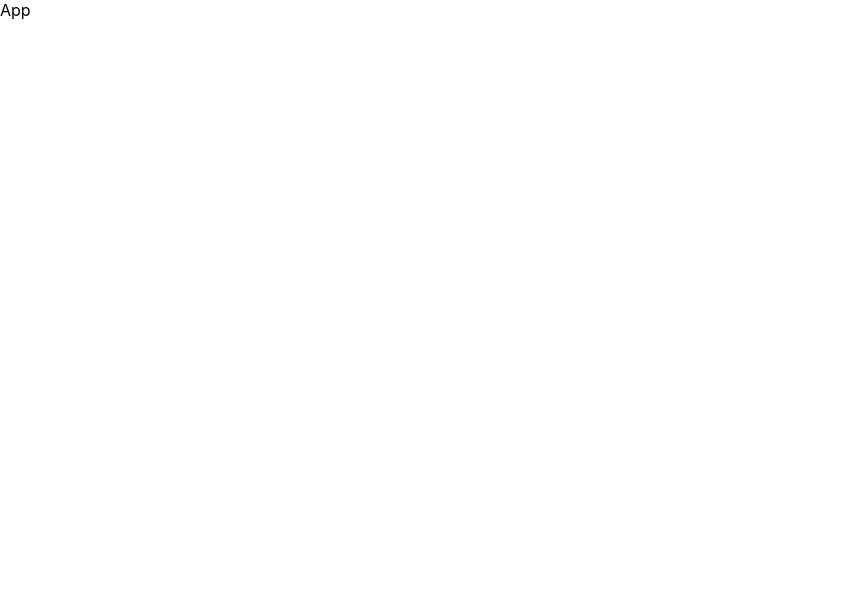
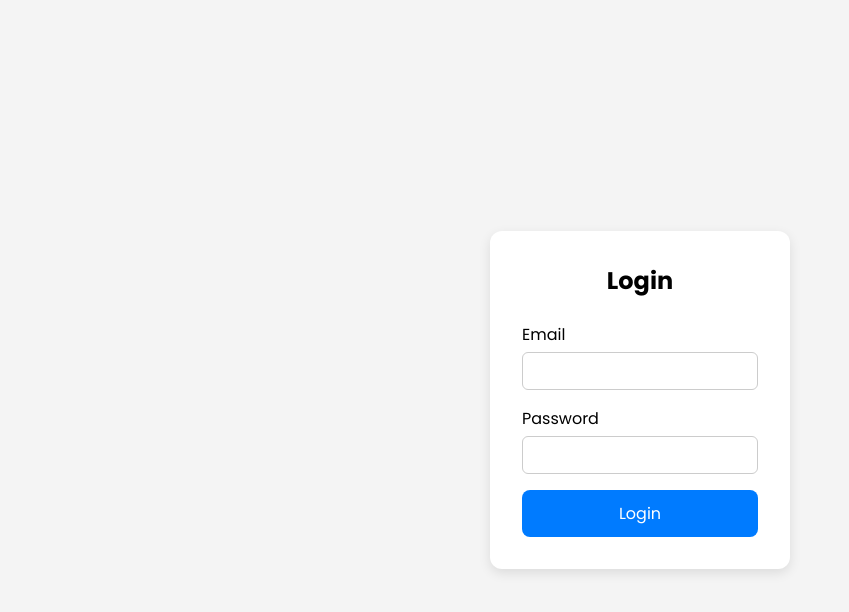
Before and after one commit to yuyao018/hiring-dashboard, a React (Create React App) app: page / in a window 1280 px wide. Shown: the top 612 px of the page, without its empty margins (0-849 px from the left). Built offline with nearby package versions, Linux system fonts and the light colour scheme.

Commit message:
Implement Login system

```diff
--- a/package.json
+++ b/package.json
@@ -7,8 +7,13 @@
     "@testing-library/jest-dom": "^6.8.0",
     "@testing-library/react": "^16.3.0",
     "@testing-library/user-event": "^13.5.0",
+    "axios": "^1.11.0",
+    "cors": "^2.8.5",
+    "multer": "^2.0.2",
+    "pg": "^8.16.3",
     "react": "^19.1.1",
     "react-dom": "^19.1.1",
+    "react-router-dom": "^7.8.1",
     "react-scripts": "5.0.1",
     "web-vitals": "^2.1.4"
   },
--- a/src/App.jsx
+++ b/src/App.jsx
@@ -1,9 +1,73 @@
-import React from 'react'
+import React, { useState } from "react";
+import axios from "axios";
+import { useNavigate } from "react-router-dom";
 
 const App = () => {
+  const [email, setEmail] = useState("");
+  const [password, setPassword] = useState("");
+  const [toast, setToast] = useState(""); // for custom prompt
+  const navigate = useNavigate();
+
+  const showToast = (msg) => {
+    setToast(msg);
+    setTimeout(() => setToast(""), 3000); // auto-hide after 3s
+  };
+
+  const handleSubmit = async (e) => {
+    e.preventDefault();
+    try {
+      const res = await axios.post("http://localhost:5000/login", {
+        email,
+        password,
+      });
+
+      if (res.data.success) {
+        showToast("✅ Login successful!");
+        setTimeout(() => navigate("/dashboard"), 1500); // redirect after 1.5s
+      } else {
+        showToast("❌ Invalid credentials");
+      }
+    } catch (err) {
+      console.error(err);
+      showToast("⚠️ Error connecting to server");
+    }
+  };
+
   return (
-    <div>App</div>
-  )
-}
+    <div className="loginContainer">
+      <form onSubmit={handleSubmit} className="form">
+        <h2 className="title">Login</h2>
 
-export default App
+        <div className="inputGroup">
+          <label>Email</label>
+          <input
+            type="email"
+            value={email}
+            onChange={(e) => setEmail(e.target.value)}
+            required
+            className="input"
+          />
+        </div>
+
+        <div className="inputGroup">
+          <label>Password</label>
+          <input
+            type="password"
+            value={password}
+            onChange={(e) => setPassword(e.target.value)}
+            required
+            className="input"
+          />
+        </div>
+
+        <button className="button" type="submit">
+          Login
+        </button>
+      </form>
+
+      {toast && <div className="toast">{toast}</div>}
+    </div>
+  );
+};
+
+export default App;
--- /dev/null
+++ b/src/Dashboard.jsx
@@ -0,0 +1,9 @@
+import React from 'react'
+
+const Dashboard = () => {
+    return (
+        <div>Dashboard</div>
+    )
+}
+
+export default Dashboard
--- a/src/index.css
+++ b/src/index.css
@@ -1,13 +1,73 @@
-body {
-  margin: 0;
-  font-family: -apple-system, BlinkMacSystemFont, 'Segoe UI', 'Roboto', 'Oxygen',
-    'Ubuntu', 'Cantarell', 'Fira Sans', 'Droid Sans', 'Helvetica Neue',
-    sans-serif;
-  -webkit-font-smoothing: antialiased;
-  -moz-osx-font-smoothing: grayscale;
+@import url('https://fonts.googleapis.com/css2?family=Poppins:wght@400;500;700&display=swap');
+
+* {
+    margin: 0;
+    padding: 0;
+    box-sizing: border-box;
+    font-family: "Poppins", sans-serif;
 }
 
-code {
-  font-family: source-code-pro, Menlo, Monaco, Consolas, 'Courier New',
-    monospace;
+.loginContainer {
+    display: flex;
+    justify-content: center;
+    align-items: center;
+    height: 100vh;
+    background: #f4f4f4;
 }
+
+.form {
+    background: #fff;
+    padding: 2rem;
+    border-radius: 12px;
+    box-shadow: 0px 4px 12px rgba(0,0,0,0.1);
+    width: 300px;
+}
+
+.title {
+    text-align: center;
+    margin-bottom: 1.5rem;
+}
+
+.inputGroup {
+    margin-bottom: 1rem;
+    display: flex;
+    flex-direction: column;
+}
+
+.input {
+    padding: 0.5rem;
+    border-radius: 6px;
+    border: 1px solid #ccc;
+    margin-top: 5px;
+}
+
+.button {
+    width: 100%;
+    padding: 0.7rem;
+    background: #007bff;
+    color: #fff;
+    border: none;
+    border-radius: 8px;
+    cursor: pointer;
+    font-size: 1rem;
+}
+
+.toast {
+    position: fixed;
+    top: 20px; /* distance from top */
+    left: 50%;
+    transform: translateX(-50%);
+    background-color: #333;
+    color: white;
+    padding: 12px 24px;
+    border-radius: 8px;
+    font-size: 14px;
+    z-index: 1000;
+    animation: fadeOut 3s forwards; /* auto fade */
+}
+
+@keyframes fadeout {
+    0% { opacity: 1; }
+    80% { opacity: 1; }
+    100% { opacity: 0; }
+}
--- a/src/index.js
+++ b/src/index.js
@@ -1,14 +1,19 @@
 import React from 'react';
 import ReactDOM from 'react-dom/client';
+import { BrowserRouter, Routes, Route } from "react-router-dom";
 import './index.css';
 import App from './App';
+import Dashboard from "./Dashboard";
 import reportWebVitals from './reportWebVitals';
 
 const root = ReactDOM.createRoot(document.getElementById('root'));
 root.render(
-  <React.StrictMode>
-    <App />
-  </React.StrictMode>
+  <BrowserRouter>
+    <Routes>
+      <Route path="/" element={<App />} />
+      <Route path="/dashboard" element={<Dashboard />} />
+    </Routes>
+  </BrowserRouter>
 );
 
 // If you want to start measuring performance in your app, pass a function
```
Also changed, not shown: src/API.jsx (added, +41 -0 lines), src/database/admin.js (added, +15 -0 lines), src/database/dbConnect.js (added, +15 -0 lines), 1 other file (tests, documents, lock files or other folders).
